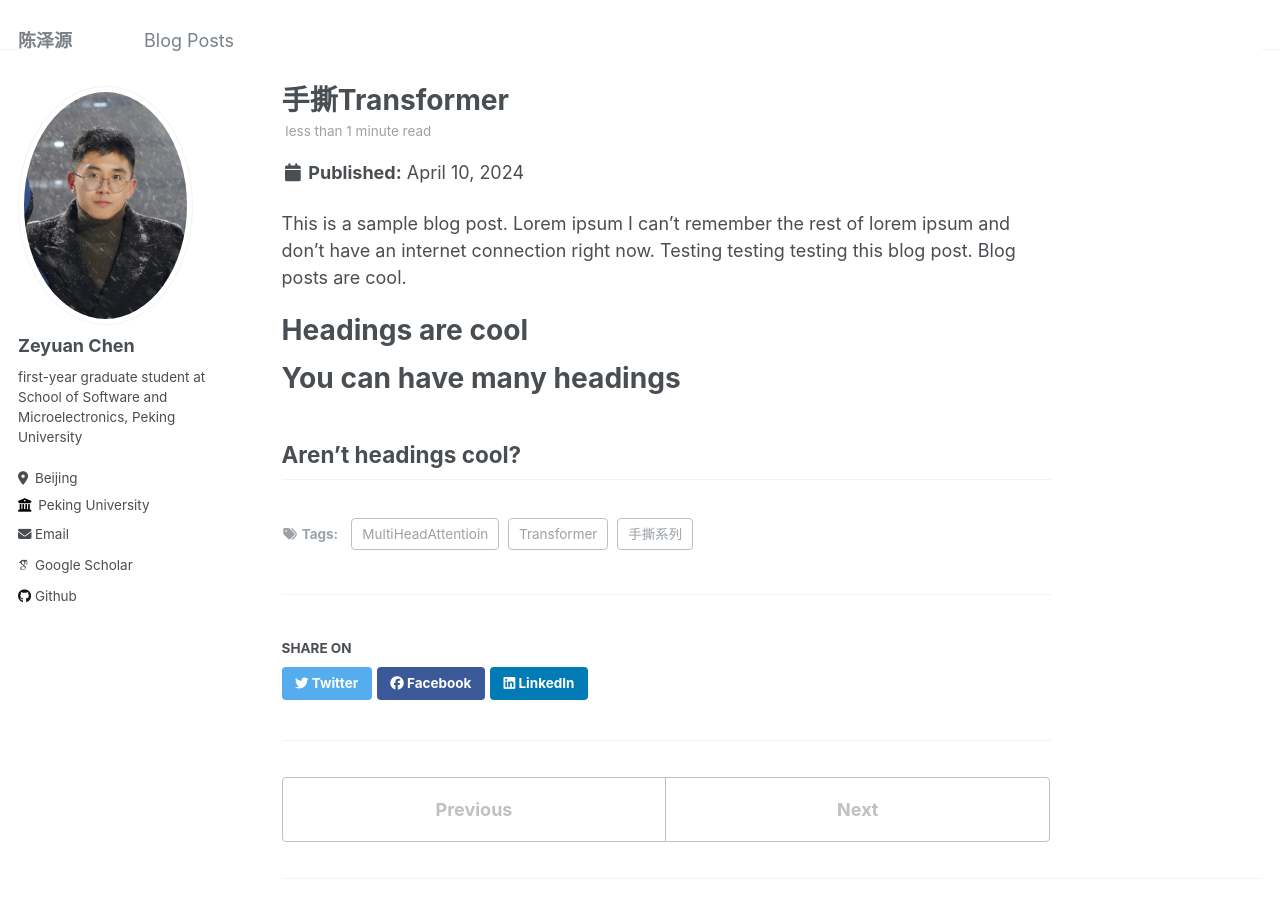
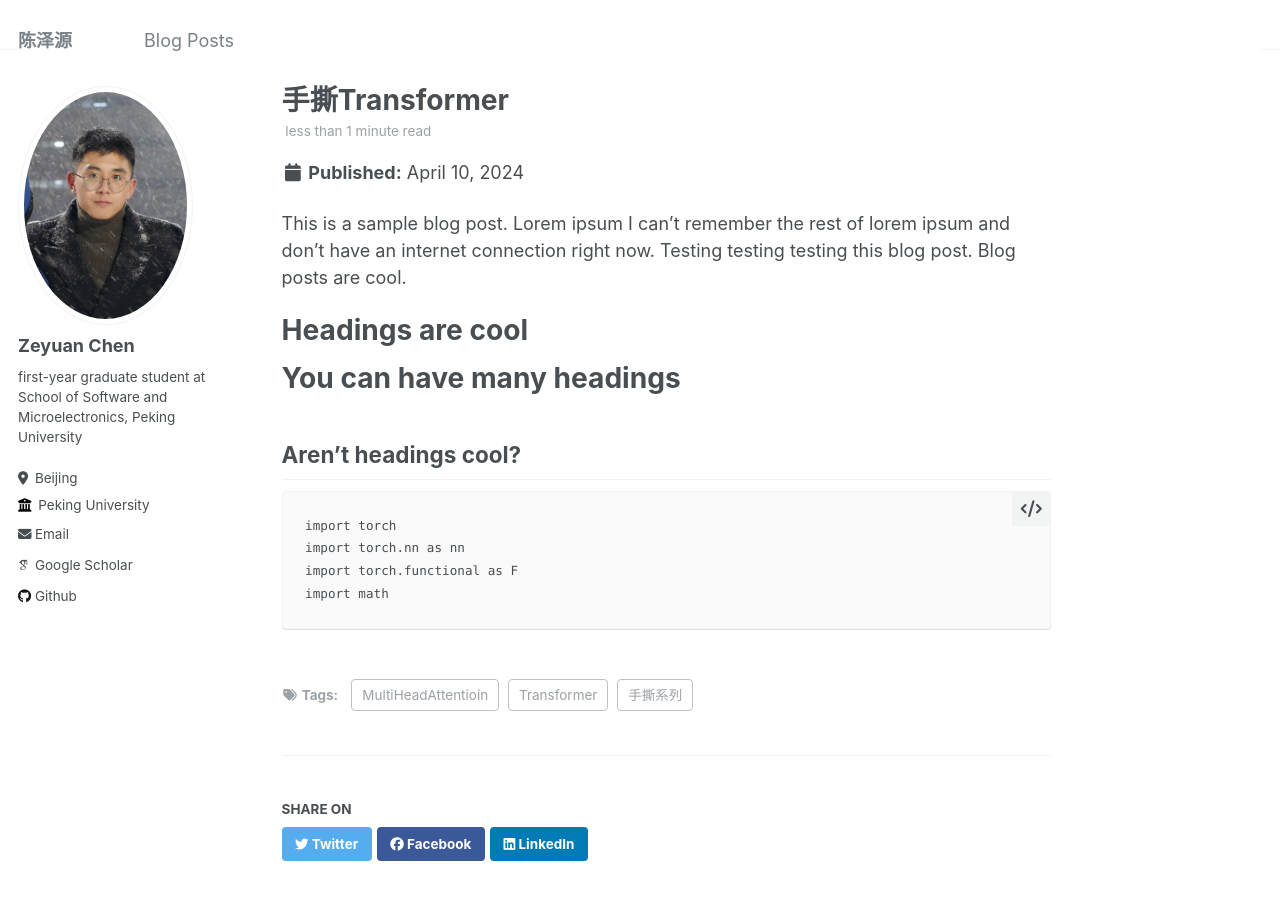
Before and after one commit to chenzyn/chenzyn.github.io, a Jekyll site: the page built from _posts/2012-08-14-blog-post-1.md, in a window 1280 px wide and 900 px high. Built offline with Jekyll 4.4.1, drawn with Linux system fonts in a browser that asks for light colours; some web fonts are replaced.

Commit message:
Update 2012-08-14-blog-post-1.md

````diff
--- a/_posts/2012-08-14-blog-post-1.md
+++ b/_posts/2012-08-14-blog-post-1.md
@@ -18,3 +18,10 @@ You can have many headings
 
 Aren't headings cool?
 ------
+
+```
+import torch
+import torch.nn as nn
+import torch.functional as F
+import math
+```
````
